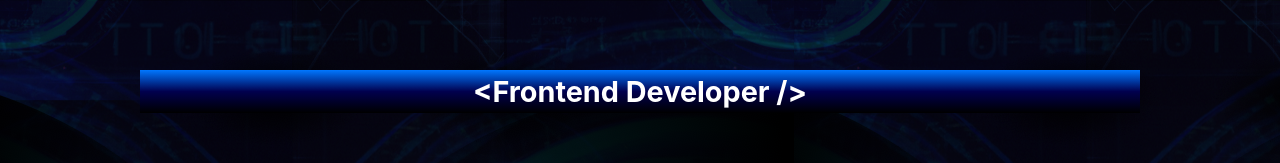
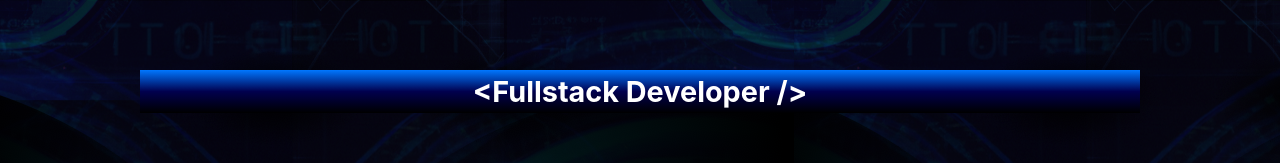
Before and after one commit to hemingus/portfolio, a React (Vite) app: page / in a window 1280 px wide. Shown: the part 211-374 px from the top of the page. Built offline with nearby package versions, Linux system fonts and the light colour scheme.

Commit message:
title change

```diff
--- a/src/pages/HomePage.tsx
+++ b/src/pages/HomePage.tsx
@@ -26,7 +26,7 @@ const HomePage = () => {
     return (
         <div className="HomePage-container">
             <h1 className="grid-item-full">Heming Hanevik</h1>
-            <h2 className="grid-item-full">&lt;Frontend Developer /&gt;</h2>
+            <h2 className="grid-item-full">&lt;Fullstack Developer /&gt;</h2>
             <div className="portrait-box"></div>
             <p className="grid-item-2">
                 <span className="text-3rem"> Hi,  I'm Heming</span><br/>
```
